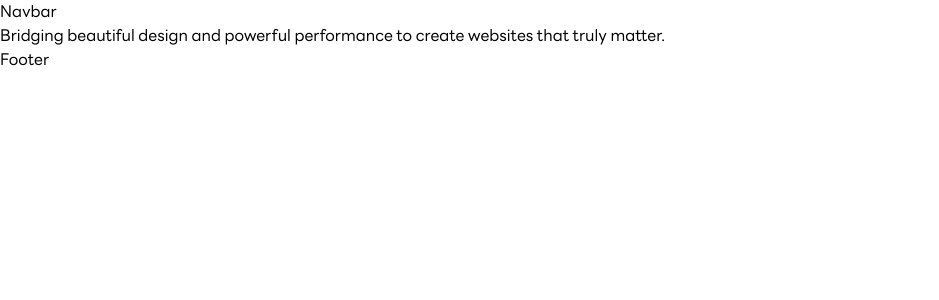
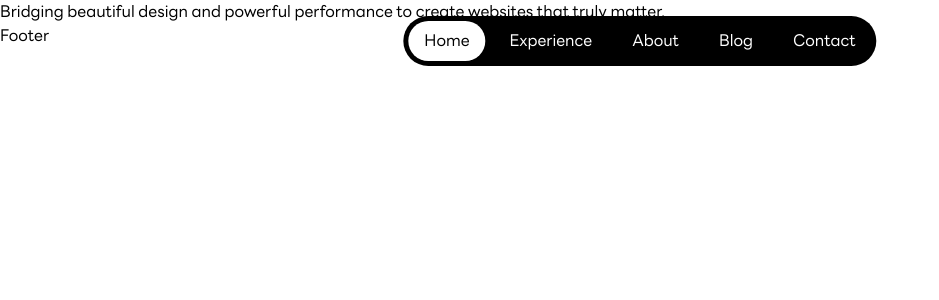
Before and after one commit to jschomchoey/portfolio, a Next.js app: page / in a window 1280 px wide. Shown: the top 300 px of the page, without its empty margins (0-939 px from the left). Built offline with nearby package versions, Linux system fonts and the light colour scheme.

Commit message:
feat: new navbar

```diff
--- a/src/components/layout/navbar.jsx
+++ b/src/components/layout/navbar.jsx
@@ -1,7 +1,47 @@
+"use client";
+
+import Link from "next/link";
+import { usePathname } from "next/navigation";
+import { motion } from "framer-motion";
+
 export default function Navbar() {
+  const pathname = usePathname();
+  const isActive = (path) => pathname === path;
+
   return (
-    <nav>
-      <p>Navbar</p>
-    </nav>
+    <motion.nav
+      initial={{
+        scale: 0,
+        y: -75,
+      }}
+      animate={{
+        scale: 1,
+        y: 0,
+      }}
+      transition={{
+        duration: 1,
+        ease: [0.22, 1, 0.36, 1],
+        delay: 0.3,
+      }}
+      className="navbar fixed z-1000"
+      style={{ translateX: "-50%" }}
+    >
+      <ul className="flex nav-list">
+        {[
+          ["/", "Home"],
+          ["/projects", "Experience"],
+          ["/about", "About"],
+          ["/blog", "Blog"],
+          ["/contact", "Contact"],
+        ].map(([path, label]) => (
+          <li
+            key={path}
+            className={`nav-item ${isActive(path) ? "active" : ""}`}
+          >
+            <Link href={path}>{label}</Link>
+          </li>
+        ))}
+      </ul>
+    </motion.nav>
   );
 }
```
